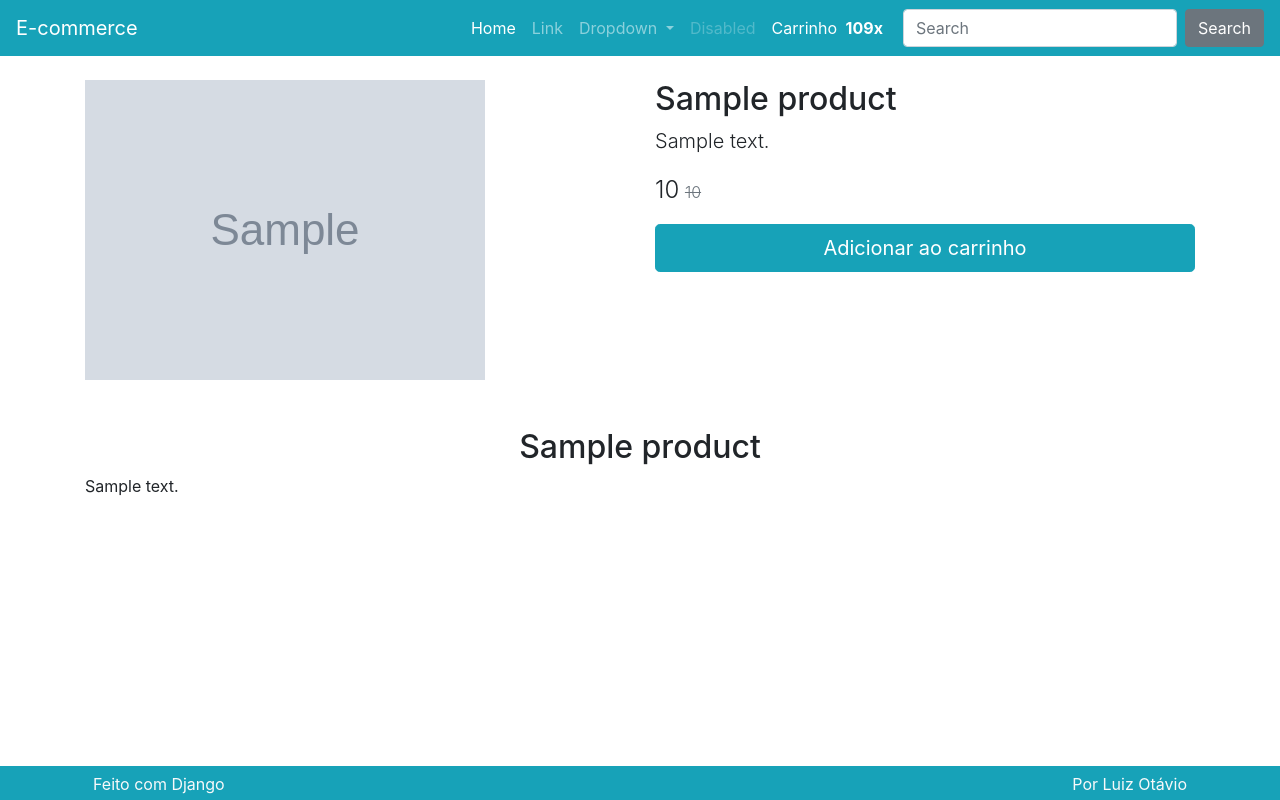
After one commit to deargoth/simple-ecommerce, a Django app: template product/templates/product/details.html in a window 1280 px wide. The commit adds this page. Run offline with Django 4.2, Linux system fonts and the light colour scheme; the template is opened without the code that fills it: most values are stand-ins (such as "Sample title", 1, 10 or a date in 2020); grey boxes marked "Sample" are stand-in pictures; some libraries are stand-ins or nearby versions.

Commit message:
Detalhes do produto adicionadpo

```diff
--- a/product/models.py
+++ b/product/models.py
@@ -52,6 +52,12 @@ class Variation(models.Model):
     promotional_price = models.FloatField(default=0)
     stock = models.PositiveIntegerField(default=1)
 
+    def formatted_price(self):
+        return utils.currency(self.price)
+
+    def formatted_promotional_price(self):
+        return utils.currency(self.promotional_price)
+
     def save(self, *args, **kwargs):
         super().save(*args, **kwargs)
 
--- /dev/null
+++ b/product/templates/product/details.html
@@ -0,0 +1,73 @@
+{% extends 'base.html' %}
+
+
+{% block content %}
+
+<div class="row">
+    <div class="col-lg">
+        <div class="row no-gutters">
+            <div class="col-lg-12">
+                <img class="img-fluid" src="{{ product.image.url }}">
+            </div>
+        </div>
+    </div>
+    <div class="col-lg">
+        <div class="mt-4 mt-lg-0">
+            <h1 class="h2">{{ product.name }}</h1>
+            <p class="lead">{{ product.short_description }}</p>
+            <p class="lead">
+                {% if product.promotional_price %}
+                <span id="variation-preco-promocional" class="lead product-price">{{ product.formatted_promotional_price }}</span>
+                <span id="variation-preco"
+                    class="lead product-old-price text-muted">{{ product.formatted_price }}</span>
+                {% else %}
+                <span id="variation-preco" class="lead product-price">{{ product.formatted_price }}</span>
+                {% endif %}
+            </p>
+
+            <form action="/addtocart/" id="form-add-to-cart">
+                {% if product.type == 'V' %}
+                <div class="form-group">
+                    <select id="select-variacoes" name="vid" class="form-control form-control-lg">
+                            {% for variation in product.variation_set.all %}
+                                {% if variation.promotional_price %}
+                                    <option data-preco="{{ variation.formatted_price }}"
+                                    data-preco-promocional="{{ variation.formatted_promotional_price }}"
+                                    value="{{ variation.id }}">
+                                    {{ variation.name }}
+                                {% else %}
+                                    <option data-preco-promocional="{{ variation.formatted_price }}"
+                                    value="{{ variation.id }}">
+                                    {{ variation.name }}
+                                {% endif %}
+                            </option>
+                            {% endfor %}
+                        </select>
+                    </div>
+                {% endif %}
+
+                <div class="text-left">
+                    <button type="submit" class="btn btn-primary btn-lg btn-block">
+                        <i class="fa fa-shopping-cart" aria-hidden="true"></i>
+                        Adicionar ao carrinho
+                    </button>
+                </div>
+
+            </form>
+
+
+        </div>
+    </div>
+</div>
+
+
+<div class="row">
+    <div class="col-lg-12">
+        <div class="mt-5 mb-5">
+            <h2 class="text-center">{{ product.name }}</h2>
+            <p>{{ product.long_description }}</p>
+        </div>
+    </div>
+</div>
+
+{% endblock content %}
--- a/product/templates/product/index.html
+++ b/product/templates/product/index.html
@@ -4,7 +4,9 @@
 <div class="card-columns">
     {% for product in products %}
     <div class="card">
-        <img class="card-img-top" src="{{ product.image.url }}" alt="Card image cap">
+        <a href="{% url 'product:details' product.slug %}">
+            <img class="card-img-top" src="{{ product.image.url }}" alt="{{ product.name }}">
+        </a>
         <div class="card-body">
             <h5 class="card-title">{{ product.name }}</h5>
             <p class="card-text">{{ product.short_description }}</p>
@@ -24,7 +26,7 @@
             </div>
         </div>
         <div class="card-footer bg-transparent border-top-light-custom text-center">
-            <a href="post.html" class="btn btn-primary btn-sm m-1 btn-block">
+            <a href="{% url 'product:details' product.slug %}" class="btn btn-primary btn-sm m-1 btn-block">
                 <i class="fa fa-shopping-cart" aria-hidden="true"></i>
                 Comprar
             </a>
--- a/product/urls.py
+++ b/product/urls.py
@@ -5,4 +5,5 @@ app_name = 'product'
 
 urlpatterns = [
     path('', views.Index.as_view(), name='index'),
+    path('<slug>', views.Details.as_view(), name='details'),
 ]
--- a/templates/base.html
+++ b/templates/base.html
@@ -20,8 +20,8 @@
                 {% endblock content %}
             </div>
         </div>
+        {% include 'parciais/_pagination.html' %}
     </main>
-    {% include 'parciais/_pagination.html' %}
 
 
     {% include 'parciais/_footer.html' %}
--- a/templates/parciais/_nav.html
+++ b/templates/parciais/_nav.html
@@ -1,5 +1,5 @@
 <nav class="navbar navbar-dark bg-primary navbar-expand-lg">
-    <a class="navbar-brand" href="index.html">Navbar</a>
+    <a class="navbar-brand" href="{% url 'product:index' %}">E-commerce</a>
     <button class="navbar-toggler" type="button" data-toggle="collapse" data-target="#navbarSupportedContent"
         aria-controls="navbarSupportedContent" aria-expanded="false" aria-label="Toggle navigation">
         <span class="navbar-toggler-icon"></span>
```
Also changed, not shown: product/views.py (+8 -1 lines).
